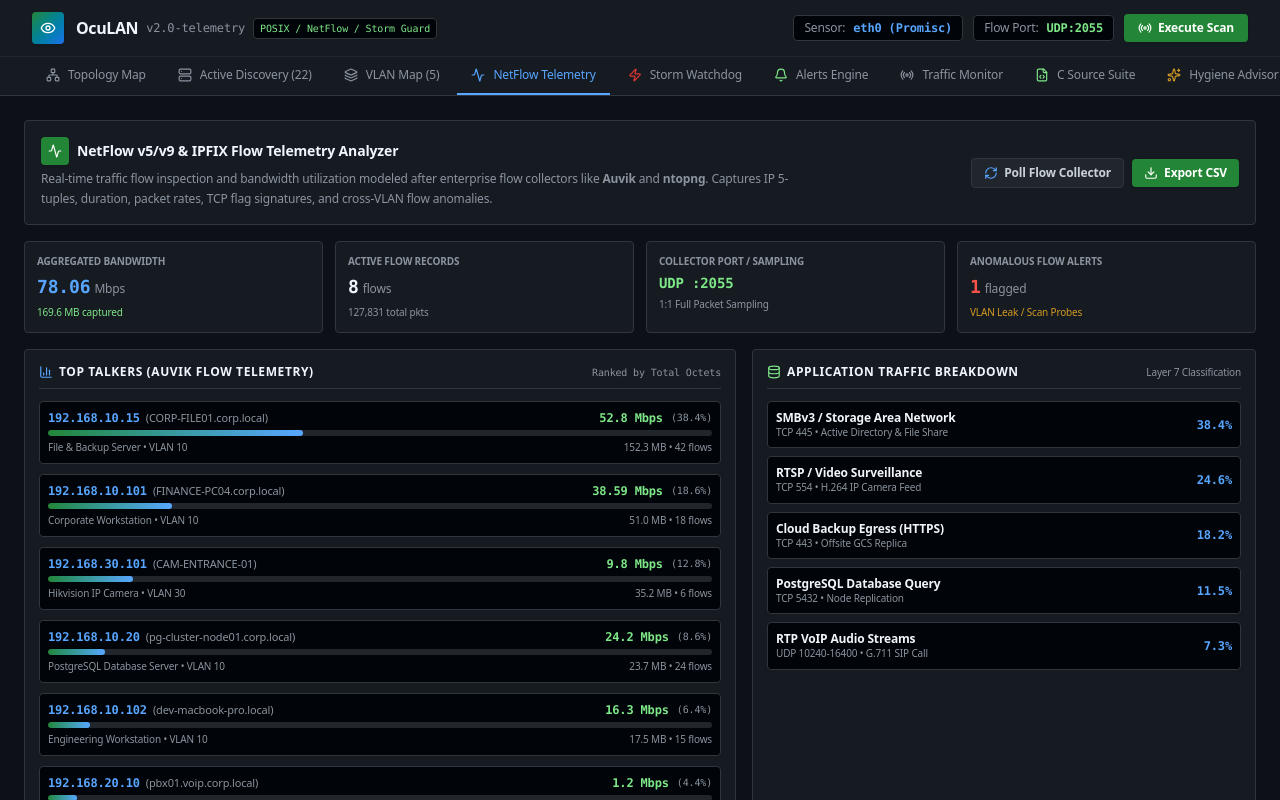
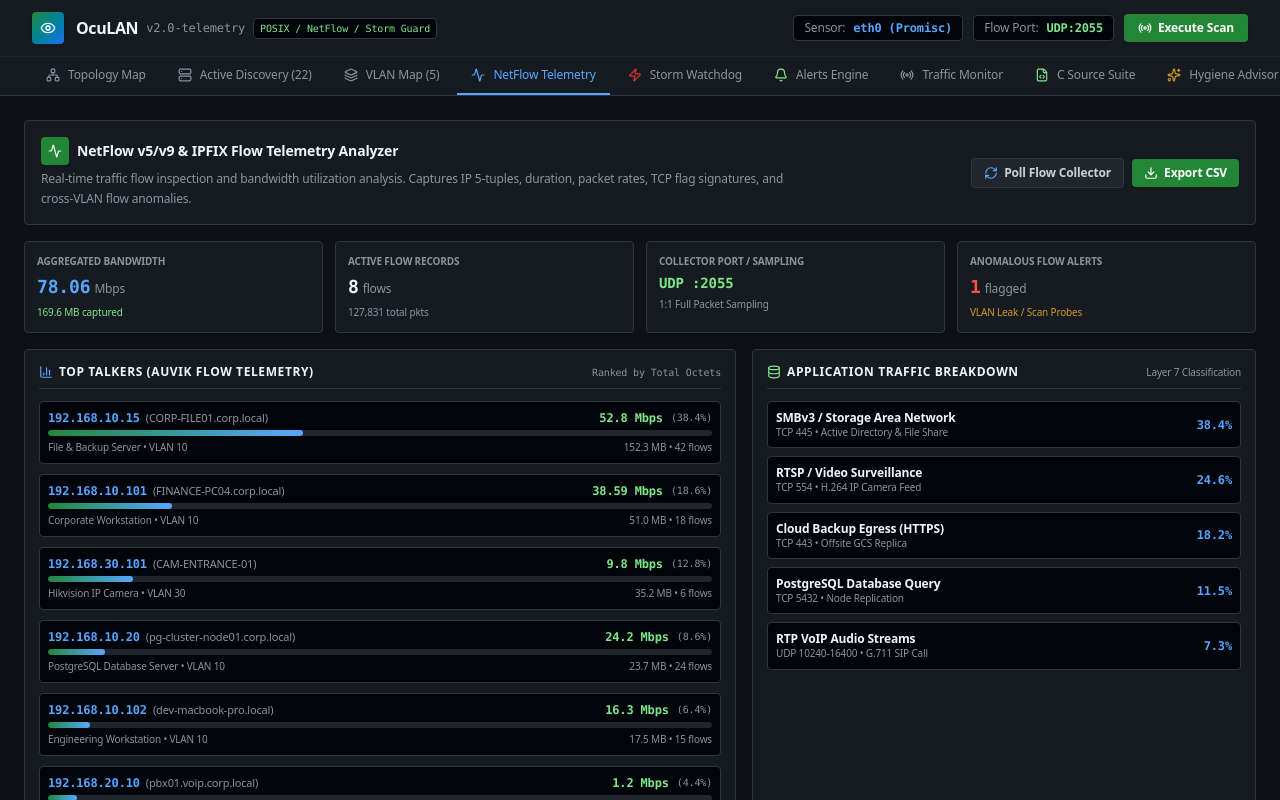
Before and after one commit to s835773/OctoLAN, a React (Vite) app: page / in a window 1280 px wide. Both pictures are taken after a click on the button "NetFlow Telemetry". Shown: the top 800 px of the page. Built offline with nearby package versions, Linux system fonts and the light colour scheme.

Commit message:
refactor: decouple documentation from third-party brands
Remove specific references to external commercial network tools and projects in metadata, UI labels, and descriptions to ensure generic, professional branding.

```diff
--- a/metadata.json
+++ b/metadata.json
@@ -1,6 +1,6 @@
 {
   "name": "OcuLAN - On-Premise Network Intelligence & Auditing Console",
-  "description": "Enterprise LAN topology mapping, NetFlow telemetry, broadcast storm detection, NetAlertX-style alerting, 802.1Q VLAN audit, and portable POSIX C toolkit.",
+  "description": "Enterprise LAN topology mapping, NetFlow telemetry, broadcast storm detection, continuous presence alerting, 802.1Q VLAN audit, and portable POSIX C toolkit.",
   "requestFramePermissions": [],
   "majorCapabilities": ["MAJOR_CAPABILITY_SERVER_SIDE_GEMINI_API"]
 }
--- a/src/components/AlertsManager.tsx
+++ b/src/components/AlertsManager.tsx
@@ -48,7 +48,7 @@ export const AlertsManager: React.FC = () => {
 
   return (
     <div className="space-y-4">
-      {/* Header Referencing NetAlertX & Auvik */}
+      {/* Header Banner */}
       <div className="bg-[#161b22] border border-[#30363d] p-4 rounded flex flex-col md:flex-row md:items-center justify-between gap-4">
         <div>
           <div className="flex items-center gap-2">
@@ -60,7 +60,7 @@ export const AlertsManager: React.FC = () => {
             </h2>
           </div>
           <p className="text-xs text-[#8b949e] mt-1 max-w-3xl leading-relaxed">
-            Continuous threat detection and notification dispatch inspired by <strong>NetAlertX</strong> (rogue MACs, unknown device join alerts) and <strong>Auvik</strong> (STP loops, broadcast storm thresholds, and inter-VLAN boundary leaks).
+            Continuous threat detection and notification dispatch for rogue MACs, unknown device joins, Spanning Tree loops, broadcast storm thresholds, and inter-VLAN boundary leaks.
           </p>
         </div>
 
--- a/src/components/AuditKnowledgeView.tsx
+++ b/src/components/AuditKnowledgeView.tsx
@@ -10,38 +10,38 @@ export const AuditKnowledgeView: React.FC = () => {
 
   const guides = [
     {
-      title: '1. Comparative Network Auditing Architectures: OcuLAN, Auvik, NetAlertX & EtherApe',
+      title: '1. Modern Network Auditing Architectures: Probing, Flow Telemetry & Storm Guard',
       icon: <Layers className="w-4 h-4 text-[#58a6ff]" />,
       content: (
         <div className="space-y-3 text-xs text-[#c9d1d9] leading-relaxed">
           <p>
-            Understanding how modern on-premise network intelligence engines monitor and secure local infrastructure:
+            Understanding how modern on-premise network intelligence engines monitor, analyze, and secure local infrastructure:
           </p>
           <div className="grid grid-cols-1 md:grid-cols-3 gap-3 pt-1">
             <div className="bg-[#010409] p-3 rounded border border-[#30363d] space-y-1.5">
               <span className="font-bold text-[#58a6ff] text-xs flex items-center gap-1.5">
-                <Globe className="w-3.5 h-3.5" /> Auvik Topology & Flows
+                <Globe className="w-3.5 h-3.5" /> Topology & Flow Telemetry
               </span>
               <p className="text-[11px] text-[#8b949e]">
-                Enterprise network management system that combines <strong>SNMP, LLDP, CDP, WMI, and NetFlow/IPFIX</strong> to generate automated Layer 2/3 topology graphs, track switchport mapping, and inspect real-time bandwidth talkers.
+                Enterprise network management paradigm combining <strong>SNMP, LLDP, CDP, and NetFlow/IPFIX</strong> to generate automated Layer 2/3 topology graphs, track switchport mapping, and inspect real-time bandwidth talkers.
               </p>
             </div>
 
             <div className="bg-[#010409] p-3 rounded border border-[#30363d] space-y-1.5">
               <span className="font-bold text-[#7ee787] text-xs flex items-center gap-1.5">
-                <Bell className="w-3.5 h-3.5" /> NetAlertX Continuous Alerts
+                <Bell className="w-3.5 h-3.5" /> Continuous Presence & Intrusion Alerting
               </span>
               <p className="text-[11px] text-[#8b949e]">
-                Dedicated WiFi / LAN intruder detector and device presence tracker. Continuously sweeps ARP/DHCP leases to alert instantly via <strong>Email, Webhook, and Push</strong> when unknown MAC vendors, rogue APs, or port changes appear.
+                Dedicated WiFi / LAN intruder detector and device presence tracking. Continuously sweeps ARP/DHCP leases to alert instantly via <strong>Email and Webhooks</strong> when unknown MAC vendors, rogue devices, or port changes appear.
               </p>
             </div>
 
             <div className="bg-[#010409] p-3 rounded border border-[#30363d] space-y-1.5">
               <span className="font-bold text-[#d29922] text-xs flex items-center gap-1.5">
-                <Radio className="w-3.5 h-3.5" /> EtherApe Packet Rings
+                <Radio className="w-3.5 h-3.5" /> Dynamic Packet Flow Rings
               </span>
               <p className="text-[11px] text-[#8b949e]">
-                Classic Unix graphical packet monitor. Visualizes network activity as <strong>dynamic nodes with expanding color-coded protocol rings</strong>, exposing broadcast chatter spikes, ARP floods, and storm emitters in real time.
+                Real-time graphical packet monitoring. Visualizes network activity as <strong>dynamic nodes with expanding color-coded protocol rings</strong>, exposing broadcast chatter spikes, ARP floods, and storm emitters in real time.
               </p>
             </div>
           </div>
@@ -171,7 +171,7 @@ export const AuditKnowledgeView: React.FC = () => {
             </h2>
           </div>
           <p className="text-xs text-[#8b949e] mt-1 max-w-2xl">
-            In-depth architectural explanations comparing <strong>Auvik</strong>, <strong>NetAlertX</strong>, and <strong>EtherApe</strong> paradigms with raw socket C packet construction.
+            In-depth architectural explanations covering network flow telemetry, Layer 2 broadcast loops, and raw socket C packet construction.
           </p>
         </div>
       </div>
--- a/src/components/NetflowAnalyzer.tsx
+++ b/src/components/NetflowAnalyzer.tsx
@@ -76,7 +76,7 @@ export const NetflowAnalyzer: React.FC = () => {
 
   return (
     <div className="space-y-4">
-      {/* Header Banner with Auvik / ntopng reference */}
+      {/* Header Banner */}
       <div className="bg-[#161b22] border border-[#30363d] p-4 rounded flex flex-col md:flex-row md:items-center justify-between gap-4">
         <div>
           <div className="flex items-center gap-2">
@@ -88,7 +88,7 @@ export const NetflowAnalyzer: React.FC = () => {
             </h2>
           </div>
           <p className="text-xs text-[#8b949e] mt-1 max-w-3xl leading-relaxed">
-            Real-time traffic flow inspection and bandwidth utilization modeled after enterprise flow collectors like <strong>Auvik</strong> and <strong>ntopng</strong>. Captures IP 5-tuples, duration, packet rates, TCP flag signatures, and cross-VLAN flow anomalies.
+            Real-time traffic flow inspection and bandwidth utilization analysis. Captures IP 5-tuples, duration, packet rates, TCP flag signatures, and cross-VLAN flow anomalies.
           </p>
         </div>
 
--- a/src/components/StormDetector.tsx
+++ b/src/components/StormDetector.tsx
@@ -98,7 +98,7 @@ export const StormDetector: React.FC = () => {
 
   return (
     <div className="space-y-4">
-      {/* Intro Header referencing EtherApe & Auvik */}
+      {/* Intro Header */}
       <div className="bg-[#161b22] border border-[#30363d] p-4 rounded flex flex-col md:flex-row md:items-center justify-between gap-4">
         <div>
           <div className="flex items-center gap-2">
@@ -110,7 +110,7 @@ export const StormDetector: React.FC = () => {
             </h2>
           </div>
           <p className="text-xs text-[#8b949e] mt-1 max-w-3xl leading-relaxed">
-            Real-time broadcast/multicast PPS rate-limiting and Spanning Tree bridging loop detection inspired by <strong>EtherApe</strong> packet flow ring dynamics and <strong>Auvik</strong> storm mitigation telemetry.
+            Real-time broadcast/multicast PPS rate-limiting and Spanning Tree bridging loop detection with live dynamic packet flow ring indicators and storm mitigation controls.
           </p>
         </div>
 
@@ -182,13 +182,13 @@ export const StormDetector: React.FC = () => {
         </div>
       </div>
 
-      {/* EtherApe-style Visual Packet Flow Ring Grid */}
+      {/* Dynamic Visual Packet Flow Ring Grid */}
       <div className="bg-[#161b22] border border-[#30363d] rounded p-4 space-y-3">
         <div className="flex items-center justify-between border-b border-[#30363d] pb-2">
           <div>
             <h3 className="text-xs font-bold text-[#f0f6fc] flex items-center gap-2 uppercase tracking-wider">
               <Radio className="w-3.5 h-3.5 text-[#58a6ff]" />
-              EtherApe Dynamic Node Flow & Chatter Rings
+              Dynamic Node Flow & Chatter Rings
             </h3>
             <span className="text-[11px] text-[#8b949e]">
               Ring diameter and pulsation scale with broadcast/multicast frames dispatched per second.
--- a/src/data/telemetryData.ts
+++ b/src/data/telemetryData.ts
@@ -313,7 +313,7 @@ export const SAMPLE_STORM_NODES: StormNodeActivity[] = [
 export const INITIAL_ALERT_RULES: AlertRule[] = [
   {
     id: 'rule-new-device',
-    name: 'New Rogue Device / Unknown MAC Vendor Detected (NetAlertX model)',
+    name: 'New Rogue Device / Unknown MAC Vendor Detected',
     category: 'Rogue Device',
     enabled: true,
     severity: 'High',
```
Also changed, not shown: 1 other file (tests, documents, lock files or other folders).
